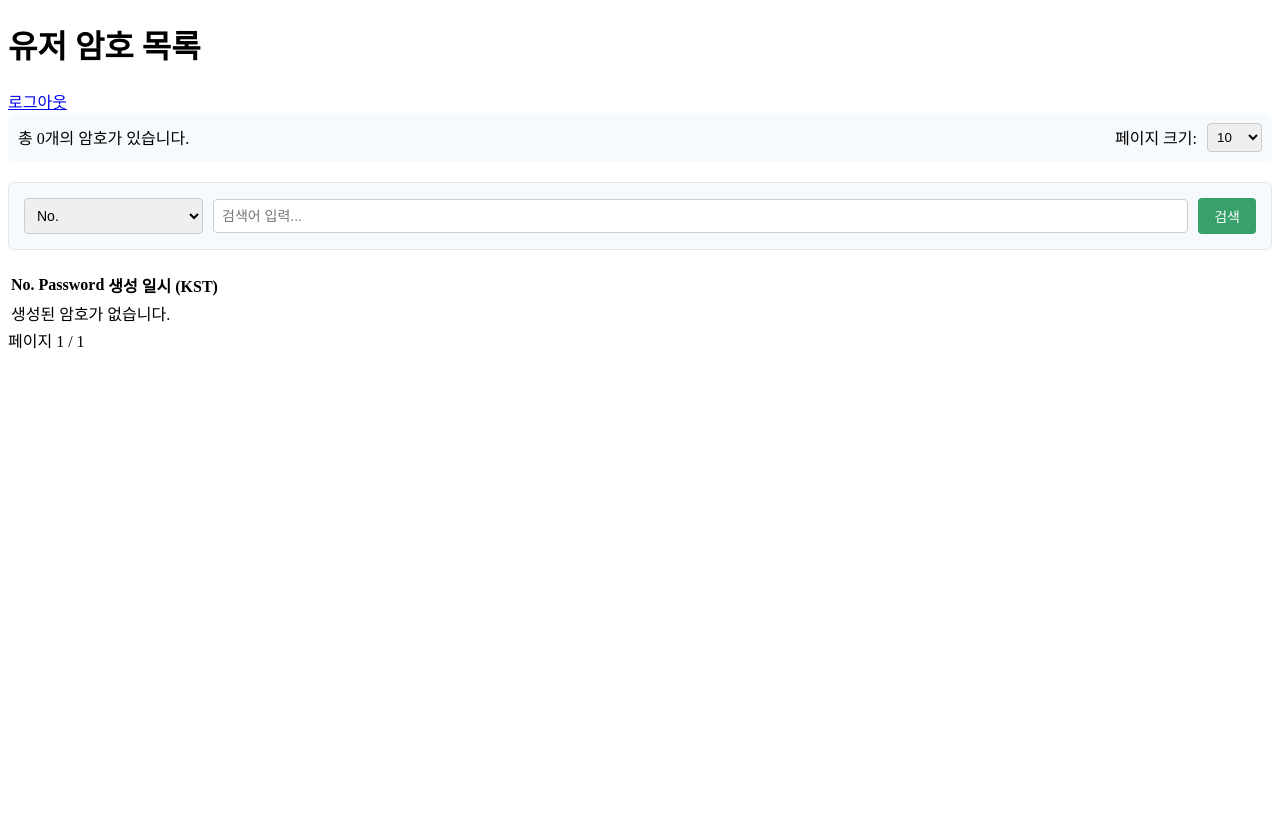
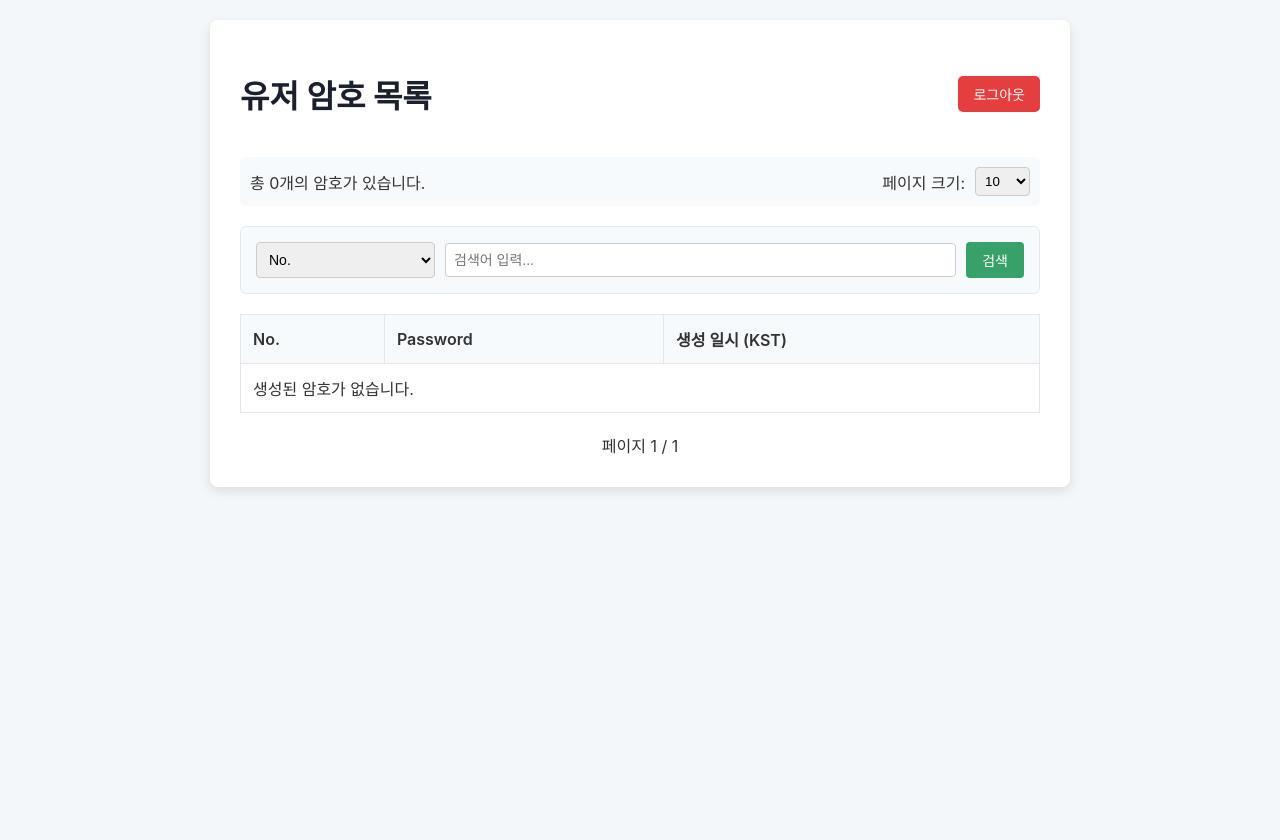
Before and after one commit to B-ai-P/-, a Flask app: page /admin in a window 1280 px wide. Before the commit the page ends 349 px from the top, so only its background shows below. Run offline with Flask 3, Linux system fonts and the light colour scheme; the visitor is signed in with stand-in values (Sample User, id 1).

Commit message:
Update style.css

```diff
--- a/static/style.css
+++ b/static/style.css
@@ -1,3 +1,138 @@
+body {
+    font-family: -apple-system, BlinkMacSystemFont, "Segoe UI", Roboto, "Helvetica Neue", Arial, sans-serif;
+    background-color: #f4f7f9;
+    color: #333;
+    margin: 0;
+    padding: 20px;
+    display: flex;
+    justify-content: center;
+    align-items: flex-start;
+    min-height: 100vh;
+}
+.container {
+    background: #fff;
+    padding: 30px;
+    border-radius: 8px;
+    box-shadow: 0 4px 12px rgba(0,0,0,0.1);
+    width: 100%;
+    max-width: 800px;
+    text-align: center;
+}
+.admin-container {
+    text-align: left;
+}
+h1 {
+    color: #1a202c;
+    margin-bottom: 20px;
+}
+.btn {
+    background-color: #4299e1;
+    color: white;
+    padding: 12px 24px;
+    border: none;
+    border-radius: 6px;
+    font-size: 16px;
+    cursor: pointer;
+    transition: background-color 0.2s;
+}
+.btn:hover { background-color: #2b6cb0; }
+.result {
+    margin-top: 30px;
+    padding: 20px;
+    background-color: #f7fafc;
+    border: 1px solid #e2e8f0;
+    border-radius: 6px;
+}
+.password-box {
+    font-family: "Courier New", Courier, monospace;
+    background-color: #edf2f7;
+    padding: 10px;
+    border-radius: 4px;
+    word-break: break-all;
+    font-size: 1.1em;
+}
+.admin-link {
+    margin-top: 30px;
+    font-size: 14px;
+}
+a { color: #4299e1; text-decoration: none; }
+a:hover { text-decoration: underline; }
+.flash-error {
+    color: #e53e3e;
+    background-color: #fff5f5;
+    padding: 10px;
+    border-radius: 4px;
+    margin-top: 15px;
+}
+form input[type="password"] {
+    width: calc(100% - 22px);
+    padding: 10px;
+    margin-bottom: 15px;
+    border: 1px solid #ccc;
+    border-radius: 4px;
+}
+table {
+    width: 100%;
+    border-collapse: collapse;
+    margin-top: 20px;
+}
+th, td {
+    border: 1px solid #e2e8f0;
+    padding: 12px;
+    text-align: left;
+}
+th {
+    background-color: #f7fafc;
+    font-weight: 600;
+}
+tr:nth-child(even) {
+    background-color: #fdfdfd;
+}
+.pagination {
+    margin-top: 20px;
+    text-align: center;
+}
+.pagination a {
+    margin: 0 10px;
+}
+.header {
+    display: flex;
+    justify-content: space-between;
+    align-items: center;
+    margin-bottom: 20px;
+}
+.logout-btn {
+    background-color: #e53e3e;
+    color: white;
+    padding: 8px 15px;
+    border-radius: 5px;
+    font-size: 14px;
+}
+.logout-btn:hover { background-color: #c53030; text-decoration: none; }
+
+/* --- 여기서부터 새로 추가된 스타일 --- */
+
+/* 컨트롤 영역 스타일 */
+.controls {
+    display: flex;
+    justify-content: space-between;
+    align-items: center;
+    background-color: #f7fafc;
+    padding: 10px;
+    border-radius: 6px;
+}
+.controls p { margin: 0; }
+.controls .page-size-form {
+    display: flex;
+    align-items: center;
+    gap: 10px;
+}
+.controls .page-size-form select {
+    padding: 5px;
+    border-radius: 4px;
+    border: 1px solid #ccc;
+}
+
 /* 검색 컨테이너 스타일 */
 .search-container {
     margin-top: 20px;
@@ -40,21 +175,3 @@
 .btn-search:hover {
     background-color: #2f855a;
 }
-
-/* 페이지 크기 폼을 오른쪽 정렬하기 위해 수정 */
-.controls {
-    display: flex;
-    justify-content: space-between;
-    align-items: center;
-    background-color: #f7fafc;
-    padding: 10px;
-    border-radius: 6px;
-}
-
-.controls p { margin: 0; }
-.controls .page-size-form {
-    display: flex;
-    align-items: center;
-    gap: 10px;
-}
-.controls .page-size-form select { padding: 5px; border-radius: 4px; border: 1px solid #ccc; }
```
